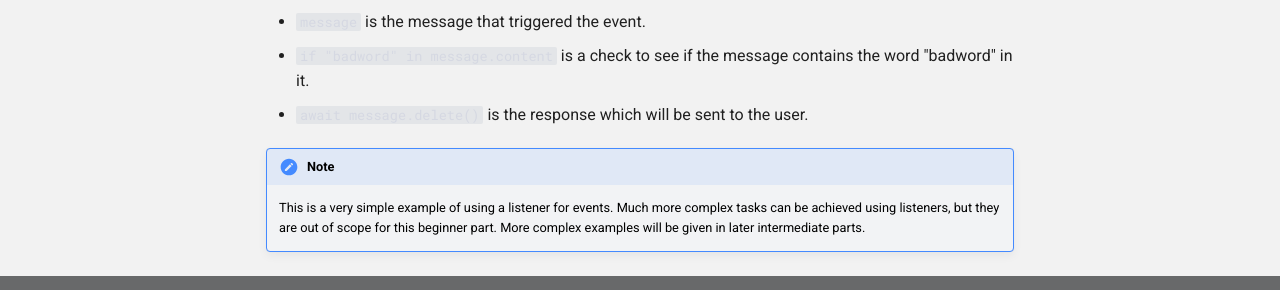
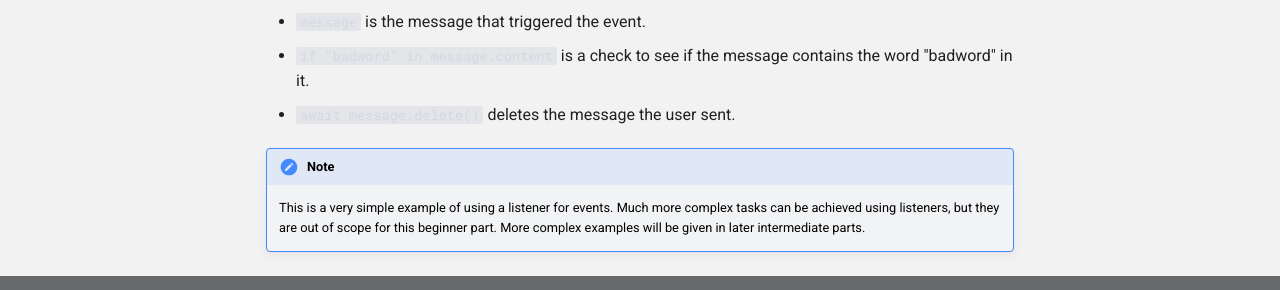
Before and after one commit to vcokltfre/tutorial-v2, an MkDocs documentation site: the page built from docs/tutorial/beginner/05-listeners.md, in a window 1280 px wide and 1377 px high. Shown: the part 1036-1326 px from the top of the window. Built offline with MkDocs 1.6.1 and Material for MkDocs 9.7.7, drawn with Linux system fonts in a browser that asks for light colours; comment, search, counter and statistics services are not loaded.

Commit message:
fix: describe message.delete correctly

```diff
--- a/docs/tutorial/beginner/05-listeners.md
+++ b/docs/tutorial/beginner/05-listeners.md
@@ -71,7 +71,7 @@ Here's a breakdown of what we're doing here:
 - `async def on_message(message: Message) -> None` is the function which will be called when the event is triggered.
 - `message` is the message that triggered the event.
 - `if "badword" in message.content` is a check to see if the message contains the word "badword" in it.
-- `await message.delete()` is the response which will be sent to the user.
+- `await message.delete()` deletes the message the user sent.
 
 !!! Note
 
```
